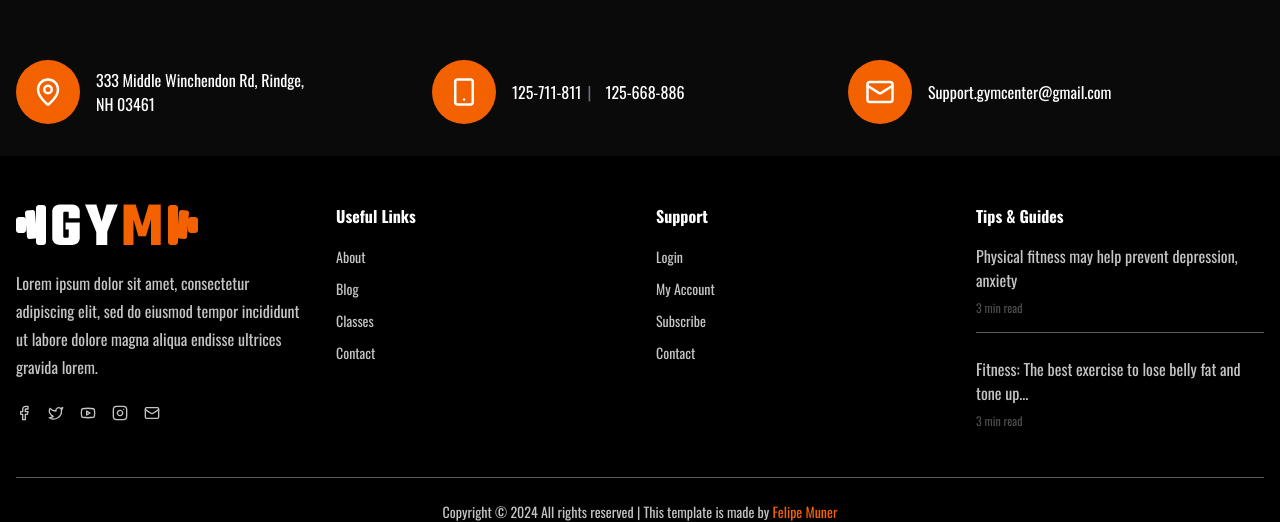
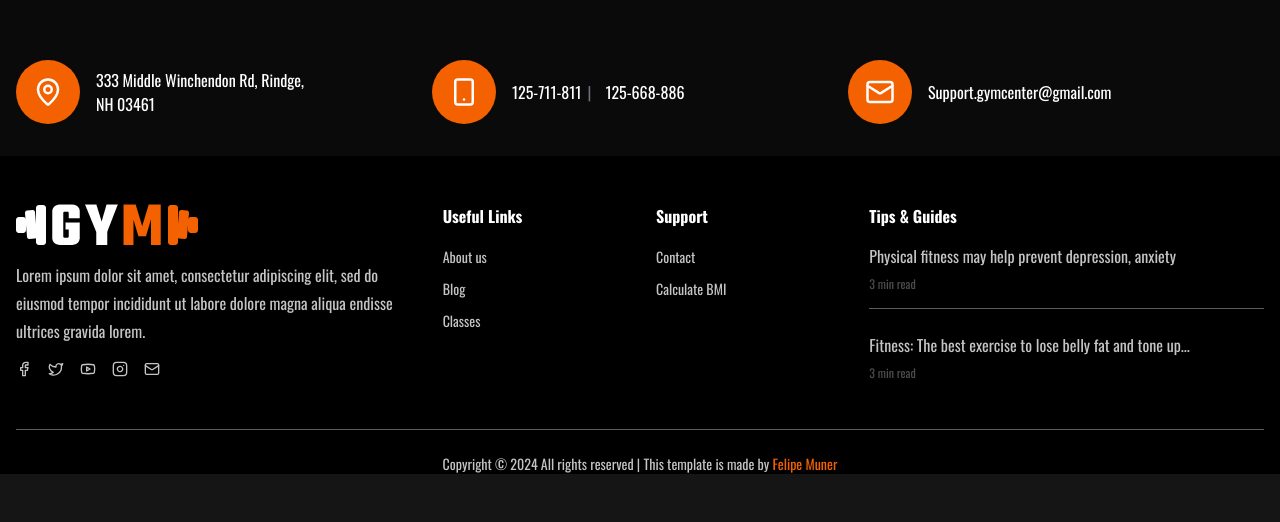
Before and after one commit to felipe-muner/podium-gym, a Next.js app: page / in a window 1280 px wide. Shown: the part 3522-4044 px from the top of the page. After the commit the page ends 3996 px from the top, so only its background shows below. Built offline with nearby package versions, Linux system fonts and the light colour scheme.

Commit message:
feat: amazing Footer with correct space between columns

```diff
--- a/components/Footer/Footer.tsx
+++ b/components/Footer/Footer.tsx
@@ -10,23 +10,27 @@ const Footer: React.FC = () => {
       <ContactData />
       <footer className="bg-brand-black pt-12">
         <div className="container mx-auto px-4">
-          <div className="grid grid-cols-1 md:grid-cols-4 gap-8">
-            {/* About Section */}
-            <div className="space-y-6">
+          {/* ROW */}
+          <div className="flex flex-wrap -mx-4">
+
+            {/* col-lg-4 (About) */}
+            <div className="w-full px-4 mb-8 lg:mb-0 lg:w-1/3">
               <div>
                 <a href="#">
                   <Image
-                    src='/img/logo.png'
+                    src="/img/logo.png"
                     alt={APP_NAME}
                     width={182}
                     height={41}
                   />
                 </a>
               </div>
-              <p className="text-brand-gray-light leading-7">
-                Lorem ipsum dolor sit amet, consectetur adipiscing elit, sed do eiusmod tempor incididunt ut labore dolore magna aliqua endisse ultrices gravida lorem.
+              <p className="text-brand-gray-light leading-7 mt-4">
+                Lorem ipsum dolor sit amet, consectetur adipiscing elit, sed do
+                eiusmod tempor incididunt ut labore dolore magna aliqua endisse
+                ultrices gravida lorem.
               </p>
-              <div className="flex space-x-4">
+              <div className="flex space-x-4 mt-4">
                 <a href="#" className="text-brand-gray-light text-sm">
                   <Facebook size={16} />
                 </a>
@@ -45,35 +49,55 @@ const Footer: React.FC = () => {
               </div>
             </div>
 
-            {/* Useful Links Section */}
-            <div>
+            {/* col-lg-2 col-md-3 col-sm-6 (Useful Links) */}
+            <div className="w-full px-4 mb-8 lg:mb-0 sm:w-1/2 md:w-1/4 lg:w-1/6">
               <h4 className="text-white font-semibold mb-4">Useful Links</h4>
               <ul className="space-y-2">
-                <li><a href="#" className="text-brand-gray-light text-sm">About</a></li>
-                <li><a href="#" className="text-brand-gray-light text-sm">Blog</a></li>
-                <li><a href="#" className="text-brand-gray-light text-sm">Classes</a></li>
-                <li><a href="#" className="text-brand-gray-light text-sm">Contact</a></li>
+                <li>
+                  <a href="/about-us" className="text-brand-gray-light text-sm">
+                    About us
+                  </a>
+                </li>
+                <li>
+                  <a href="/blog" className="text-brand-gray-light text-sm">
+                    Blog
+                  </a>
+                </li>
+                <li>
+                  <a href="/classes" className="text-brand-gray-light text-sm">
+                    Classes
+                  </a>
+                </li>
               </ul>
             </div>
 
-            {/* Support Section */}
-            <div>
+            {/* col-lg-2 col-md-3 col-sm-6 (Support) */}
+            <div className="w-full px-4 mb-8 lg:mb-0 sm:w-1/2 md:w-1/4 lg:w-1/6">
               <h4 className="text-white font-semibold mb-4">Support</h4>
               <ul className="space-y-2">
-                <li><a href="#" className="text-brand-gray-light text-sm">Login</a></li>
-                <li><a href="#" className="text-brand-gray-light text-sm">My Account</a></li>
-                <li><a href="#" className="text-brand-gray-light text-sm">Subscribe</a></li>
-                <li><a href="#" className="text-brand-gray-light text-sm">Contact</a></li>
+                <li>
+                  <a href="/contact" className="text-brand-gray-light text-sm">
+                    Contact
+                  </a>
+                </li>
+                <li>
+                  <a href="/calculate-bmi" className="text-brand-gray-light text-sm">
+                    Calculate BMI
+                  </a>
+                </li>
               </ul>
             </div>
 
-            {/* Tips & Guides Section */}
-            <div>
+            {/* col-lg-4 col-md-6 (Tips & Guides) */}
+            <div className="w-full px-4 md:w-1/2 lg:w-1/3">
               <h4 className="text-white font-semibold mb-4">Tips & Guides</h4>
               <div className="space-y-6">
                 <div className="border-b border-brand-gray-dark pb-4">
                   <h6 className="mb-2">
-                    <a href="#" className="text-brand-gray-light text-base leading-6">
+                    <a
+                      href="#"
+                      className="text-brand-gray-light text-base leading-6"
+                    >
                       Physical fitness may help prevent depression, anxiety
                     </a>
                   </h6>
@@ -83,8 +107,12 @@ const Footer: React.FC = () => {
                 </div>
                 <div>
                   <h6 className="mb-2">
-                    <a href="#" className="text-brand-gray-light text-base leading-6">
-                      Fitness: The best exercise to lose belly fat and tone up...
+                    <a
+                      href="#"
+                      className="text-brand-gray-light text-base leading-6"
+                    >
+                      Fitness: The best exercise to lose belly fat and tone
+                      up...
                     </a>
                   </h6>
                   <ul className="text-xs text-brand-gray-darker">
@@ -94,18 +122,27 @@ const Footer: React.FC = () => {
               </div>
             </div>
           </div>
+          {/* END ROW */}
 
-          {/* Copyright Section */}
+          {/* COPYRIGHT SECTION */}
           <div className="mt-12 border-t border-brand-gray-dark pt-6 text-center">
             <p className="text-sm text-brand-gray-light">
-              Copyright &copy; {new Date().getFullYear()} All rights reserved | This template is made by <a href="https://felipemuner.com/portfolio" target="_blank" rel="noopener noreferrer" className="text-brand-orange">Felipe Muner</a>
+              Copyright &copy; {new Date().getFullYear()} All rights
+              reserved | This template is made by{" "}
+              <a
+                href="https://felipemuner.com/portfolio"
+                target="_blank"
+                rel="noopener noreferrer"
+                className="text-brand-orange"
+              >
+                Felipe Muner
+              </a>
             </p>
           </div>
         </div>
       </footer>
     </>
   );
-}
-
+};
 
 export default Footer;
```
